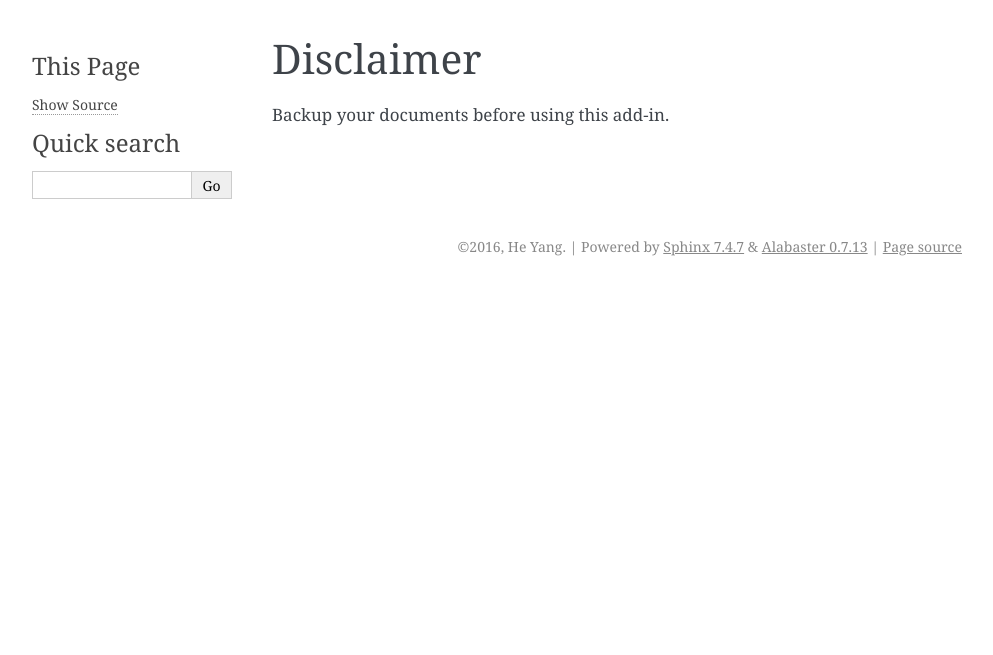
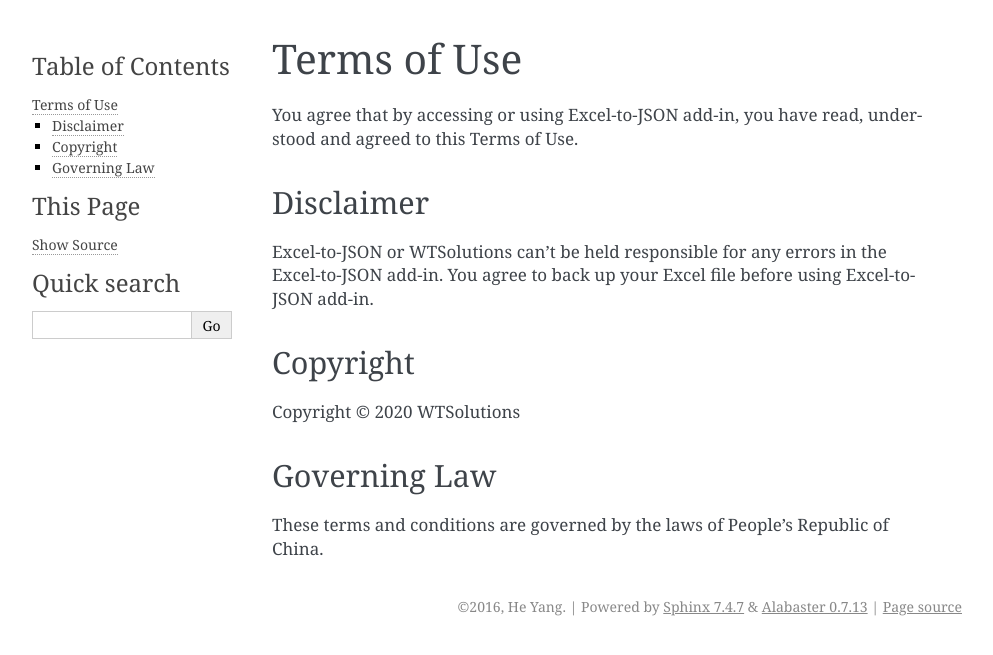
Before and after one commit to he-yang/Excel-to-JSON, a Sphinx documentation site: the page built from docs/termsofuse.md, in a window 1280 px wide. Shown: the top 655 px of the page, without its empty margins (148-1141 px from the left). Built offline with Sphinx 7.4.7, drawn with Linux system fonts in a browser that asks for light colours.

Commit message:
update terms of use

```diff
--- a/docs/termsofuse.md
+++ b/docs/termsofuse.md
@@ -1,3 +1,14 @@
-# Disclaimer
+# Terms of Use
+You agree that by accessing or using Excel-to-JSON add-in, you have read, understood and agreed to this Terms of Use.
 
-Backup your documents before using this add-in.
+
+## Disclaimer
+Excel-to-JSON or WTSolutions can’t be held responsible for any errors in the Excel-to-JSON add-in. You agree to back up your Excel file before using Excel-to-JSON add-in.
+
+
+## Copyright
+Copyright © 2020 WTSolutions
+
+
+## Governing Law
+These terms and conditions are governed by the laws of People’s Republic of China.
```
